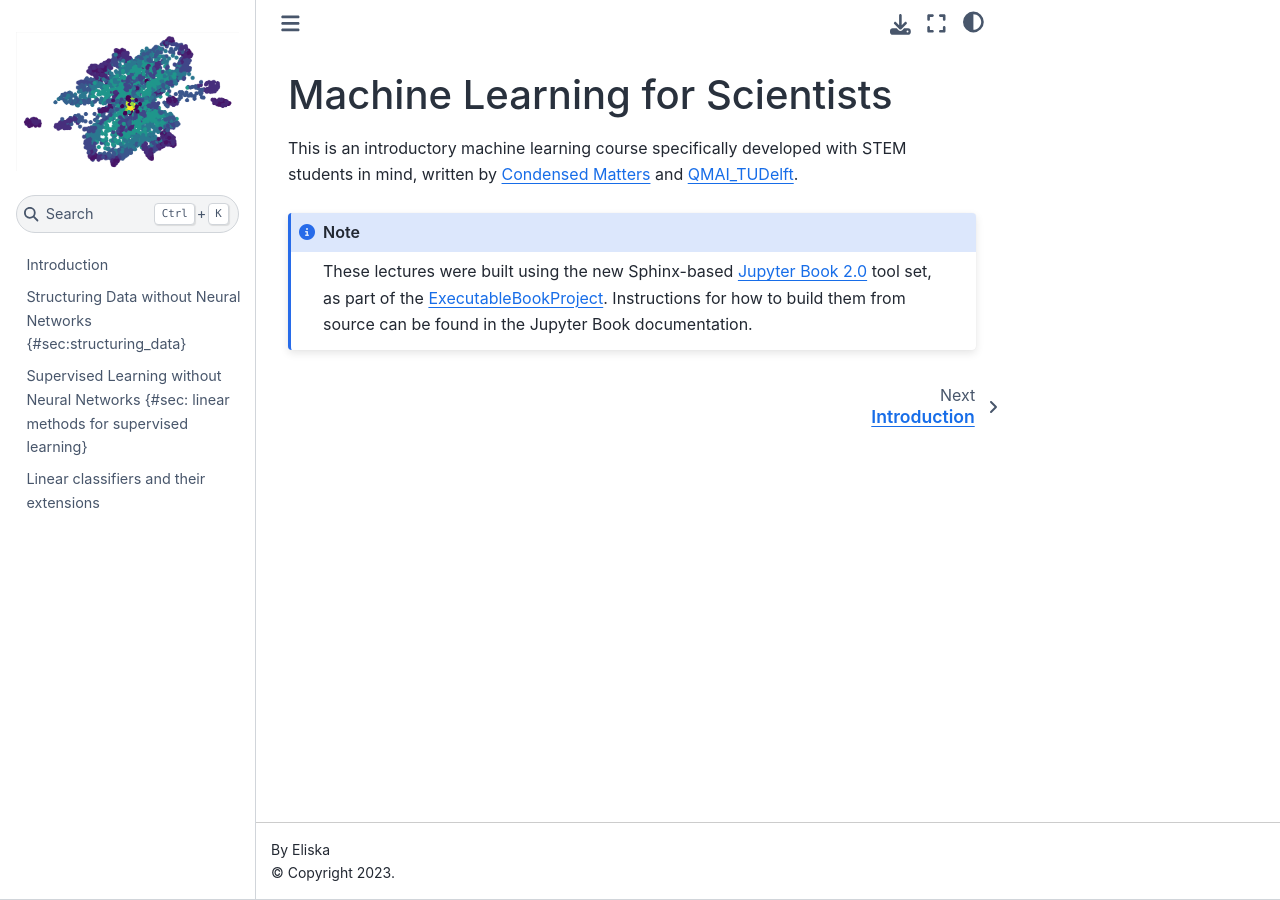
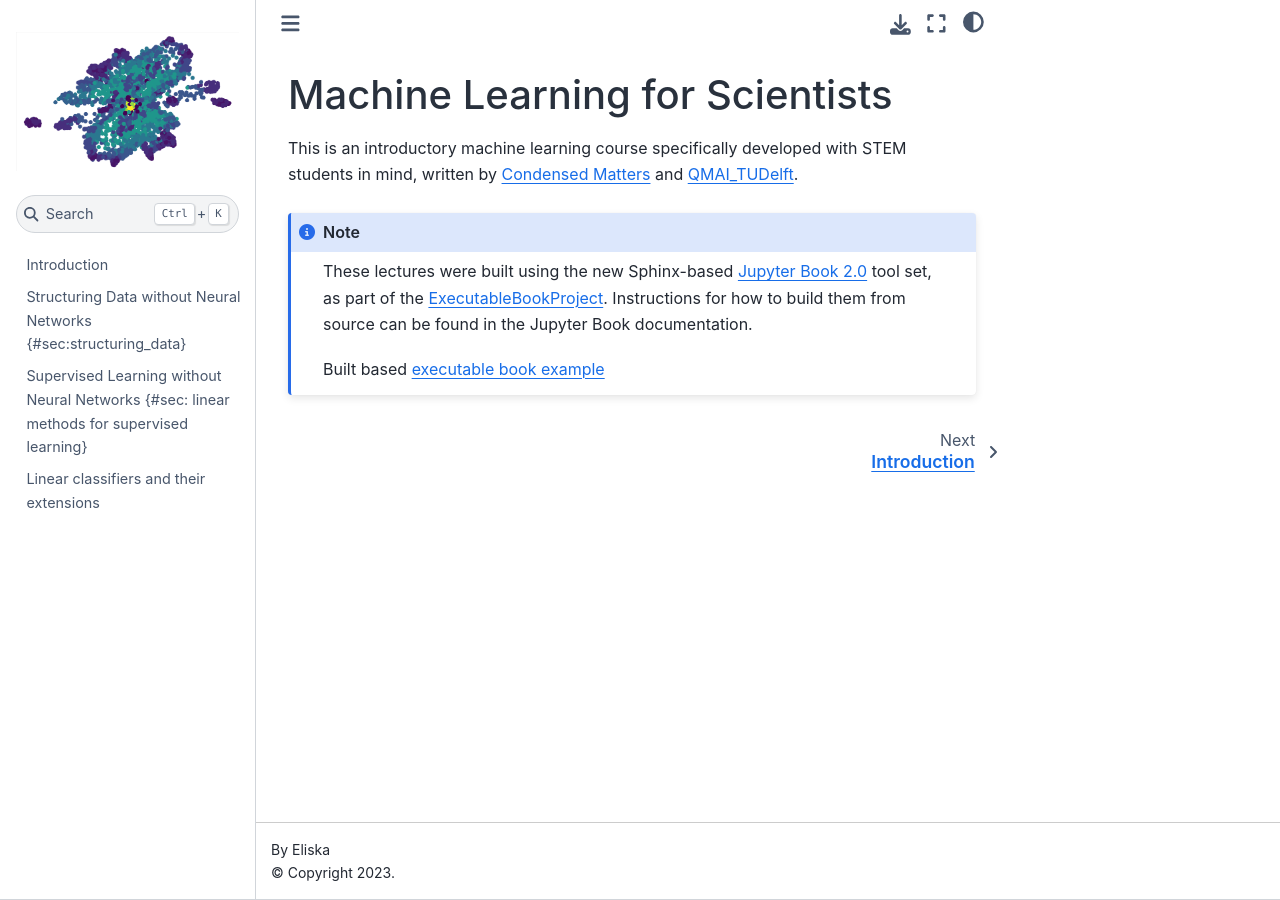
Before and after one commit to ml-for-sciences/ml-book, a Jupyter Book: the page built from book/docs/index.md, in a window 1280 px wide. Built offline with Jupyter Book 1.0.4 settings and Sphinx 7.4.7 and the Sphinx Book theme 1.1.4, drawn with Linux system fonts in a browser that asks for light colours.

Commit message:
index update

````diff
--- a/book/docs/index.md
+++ b/book/docs/index.md
@@ -10,4 +10,6 @@ These lectures were built using the new Sphinx-based [Jupyter Book
 [ExecutableBookProject](https://ebp.jupyterbook.org/en/latest/).
 Instructions for how to build them from source can be found in the Jupyter
 Book documentation.
+
+Built based [executable book example](https://github.com/executablebooks/quantecon-mini-example)
 ```
````
